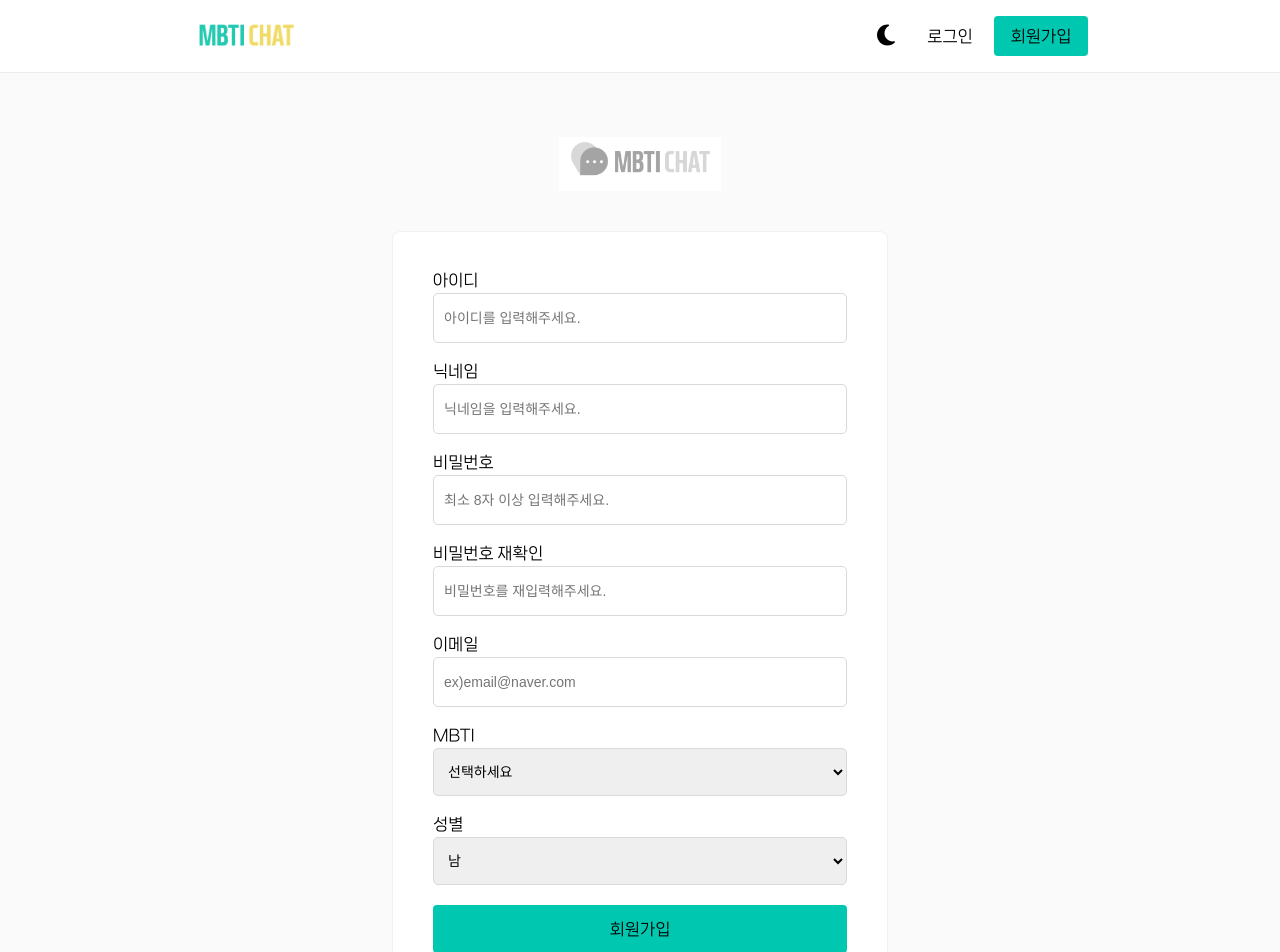
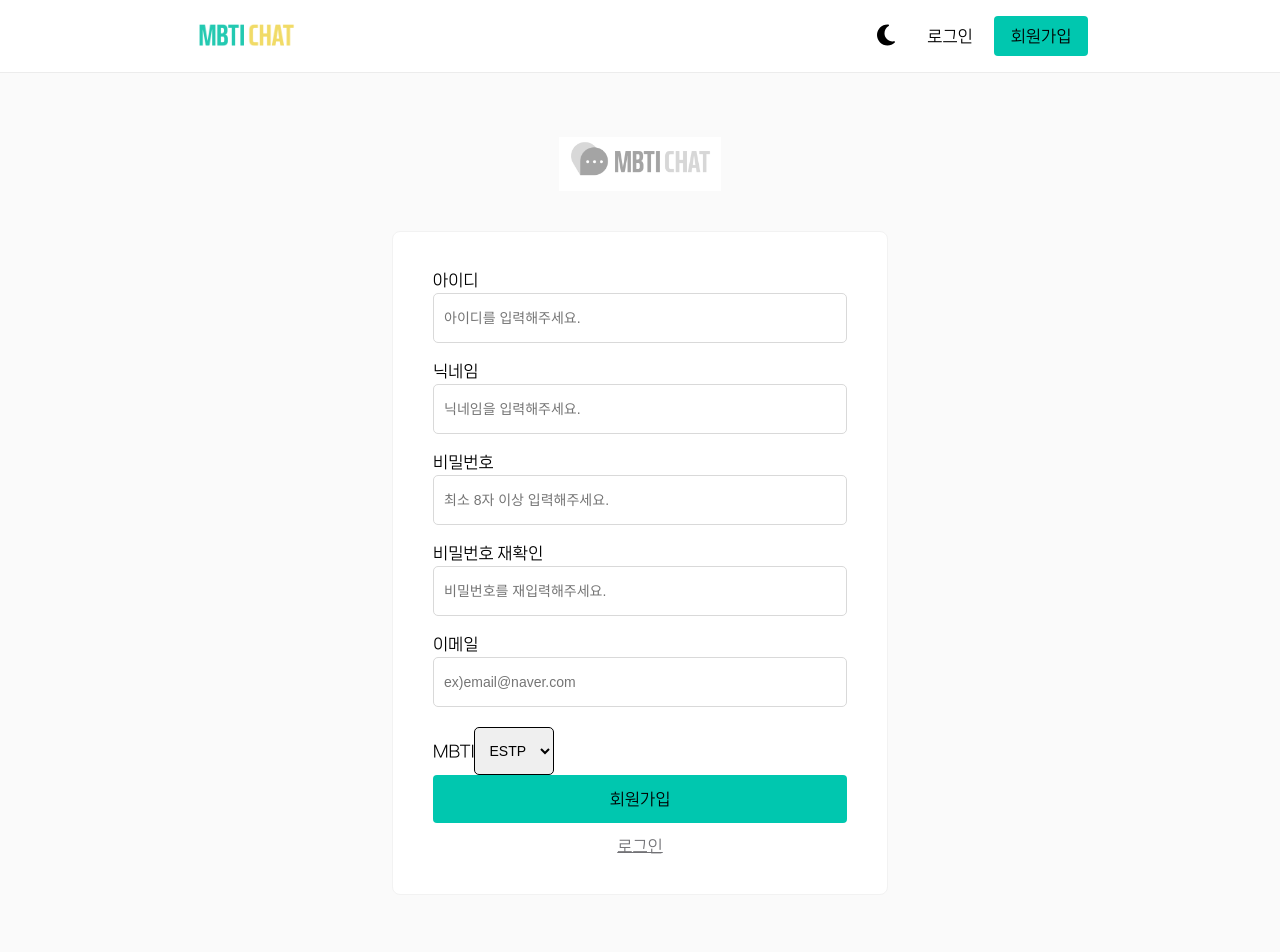
Before and after one commit to Sassy-Project/front-mbti-chat, a React (Create React App) app: page /signup in a window 1280 px wide. Shown: the top 952 px of the page. Built offline with nearby package versions, Linux system fonts and the light colour scheme.

Commit message:
fix: Update sign up

```diff
--- /dev/null
+++ b/src/components/LabelBasicInput/style.module.scss
@@ -0,0 +1,7 @@
+.FormContainer {
+  margin-bottom: 20px;
+  .error {
+    font-size: 13px;
+    color: #bf0b0b;
+  }
+}
--- a/src/components/LabelBasicInput/style.scss
+++ /dev/null
@@ -1,3 +0,0 @@
-.FormContainer{
-    margin-bottom: 20px;
-}
--- a/src/components/LabelBasicSelect/index.tsx
+++ b/src/components/LabelBasicSelect/index.tsx
@@ -2,29 +2,31 @@ import Label from '../styled-components/Label';
 import BasicSelect from '../styled-components/BasicSelect';
 
 interface LabelBasicSelectProps {
-  label?: string;
-  text?: string;
-  value?: string;
-  onChange?: (event: React.ChangeEvent<HTMLSelectElement>) => void;
-  options?: { value: string; label: string }[];
-  onBlur?: (event: React.ChangeEvent<HTMLSelectElement>) => void;
+  label: string;
+  text: string;
+  id: string;
+  value: string;
+  options: string[];
+  onChange: (e: React.ChangeEvent<HTMLInputElement>) => void;
+  onBlur?: (e: React.FocusEvent<HTMLSelectElement>) => void;
   hasError?: boolean;
   errorMessage?: string;
 }
 
 const LabelBasicSelect = (props: LabelBasicSelectProps) => {
-  const { label, text, value, onChange, options, onBlur, hasError, errorMessage } = props;
+  const { label, text, id, value, options, onChange, onBlur, hasError, errorMessage } = props;
   return (
     <div className='FormContainer'>
       <Label htmlFor={label} text={text} />
       <BasicSelect
+        id={id}
         value={value}
         onChange={onChange}
         options={options}
         onBlur={onBlur}
         hasError={hasError}
       />
-      {hasError ? <span className='BasicInput__error'>{errorMessage}</span> : null}
+      {hasError && <span className='BasicInput__error'>{errorMessage}</span>}
     </div>
   );
 };
--- a/src/components/LoginForm/index.tsx
+++ b/src/components/LoginForm/index.tsx
@@ -86,11 +86,10 @@ const LoginForm = () => {
           type='text'
           value={loginId}
           onChange={onChangeLoginId}
-          onBlur={onBlurLoginId}
+          // onBlur={onBlurLoginId}
           hasError={isValidLoginId}
           placeholder={ID_REQUIRE_CHECK}
           errorMessage={loginIdErrorMessage}
-          isFocused
         />
         <LabelBasicInput
           label='password'
@@ -100,11 +99,10 @@ const LoginForm = () => {
           type='password'
           value={password}
           onChange={onChangePassword}
-          onBlur={onBlurPassword}
+          // onBlur={onBlurPassword}
           hasError={isValidPassword}
           placeholder={PW_VALID_CHECK}
           errorMessage={passwordErrorMessage}
-          isFocused
         />
         <Button text='로그인' onClick={handleLoginClick} />
         <div className='LoginSupport'>
--- a/src/components/SignUpForm/index.tsx
+++ b/src/components/SignUpForm/index.tsx
@@ -1,4 +1,4 @@
-import { useState, useCallback, SyntheticEvent } from 'react';
+import { useState } from 'react';
 import { Link } from 'react-router-dom';
 import {
   ID_REQUIRE_CHECK,
@@ -10,24 +10,34 @@ import {
   EMAIL_REQUIRE_CHECK,
   EMAIL_VALID_CHECK,
   MBTI_REQUIRE_CHECK,
+  ID_OVERLAP_CHECK,
 } from '../../constants/message';
 import { regEmail } from '../../constants/regEx';
 import LabelBasicInput from '../LabelBasicInput';
 import LabelBasicSelect from '../LabelBasicSelect';
 import Button from '../styled-components/Button';
-import './style.scss';
+import API from '../../API/API';
+import styles from './style.module.scss';
 
-// Mbti select option interface
-interface Mbti {
-  id: string;
-  name: string;
-}
-
-// Gender select option interface
-interface Gender {
-  id: string;
-  name: string;
-}
+// mbti Select option
+const mbtiList = [
+  'ESTP',
+  'ESFP',
+  'ENFP',
+  'ENTP',
+  'ESTJ',
+  'ESFJ',
+  'ENFJ',
+  'ENTJ',
+  'ISTJ',
+  'ISFJ',
+  'INFJ',
+  'INTJ',
+  'ISTP',
+  'ISFP',
+  'INFP',
+  'INTP',
+];
 
 const SignUpForm = () => {
   const [loginId, setLoginId] = useState<string>('');
@@ -35,8 +45,8 @@ const SignUpForm = () => {
   const [password, setPassword] = useState<string>('');
   const [passwordConfirm, setPasswordConfirm] = useState<string>('');
   const [email, setEmail] = useState<string>('');
-  const [mbti, setMbti] = useState<string>('1');
-  const [gender, setGender] = useState<string>('1');
+  const [mbti, setMbti] = useState<string>('ESTP');
+  const [gender, setGender] = useState<string>('남');
   // Valid
   const [isValidLoginId, setIsValidLoginId] = useState<boolean>(false);
   const [isValidNickname, setIsValidNickname] = useState<boolean>(false);
@@ -45,74 +55,54 @@ const SignUpForm = () => {
   const [isValidEmail, setIsValidEmail] = useState<boolean>(false);
   const [isValidMbti, setIsValidMbti] = useState<boolean>(false);
   // Error Message
-  const [loginIdErrorMessage, setLoginIdErrorMessage] = useState<string>(ID_REQUIRE_CHECK); // 추후 아이디 중복 체크시 에러메시지 useState
-  const [nicknameErrorMessage, setNickNameErrorMessage] = useState<string>(NICKNAME_REQUIRE_CHECK);
+  const [loginIdErrorMessage, setLoginIdErrorMessage] = useState<string>(ID_REQUIRE_CHECK);
+  const [nicknameErrorMessage] = useState<string>(NICKNAME_REQUIRE_CHECK);
   const [passwordErrorMessage, setPasswordErrorMessage] = useState<string>(PW_REQUIRE_CHECK);
   const [passwordConfirmErrorMessage, setPasswordConfirmErrorMessage] =
     useState<string>(PWCONFIRM_REQUIRE_CHECK);
   const [emailErrorMessage, setEmailErrorMessage] = useState<string>(EMAIL_REQUIRE_CHECK);
   const [mbtiErrorMessage, setMbtiErrorMessage] = useState<string>(MBTI_REQUIRE_CHECK);
 
-  // MBTI select option
-  const mbtis: Mbti[] = [
-    { id: '1', name: '선택하세요' },
-    { id: '2', name: 'INFJ' },
-  ];
-
-  // Gender select option
-  const genders: Gender[] = [
-    { id: '1', name: '남' },
-    { id: '2', name: '여' },
-  ];
-
-  // LoginId Focus : ref styled component ISSUE
-  // const loginIdFocus = useCallback((inputElement) => {
-  //   if (inputElement) {
-  //     inputElement.focus();
-  //   }
-  // }, []);
-
-  // LoginId Change Event
-  const onChangeLoginId = (e: SyntheticEvent<HTMLInputElement>) => {
+  // LoginId onChange Event
+  const onChangeLoginId = (e: React.ChangeEvent<HTMLInputElement>) => {
     setLoginId(e.currentTarget.value);
     setIsValidLoginId(false);
-    // console.log(`onChange :${isValidLoginId}`);
   };
 
-  // Nickname Change Event
-  const onChangeNickname = (e: SyntheticEvent<HTMLInputElement>) => {
+  // Nickname onChange Event
+  const onChangeNickname = (e: React.ChangeEvent<HTMLInputElement>) => {
     setNickname(e.currentTarget.value);
     setIsValidNickname(false);
   };
 
-  // Password Change Event
-  const onChangePassword = (e: SyntheticEvent<HTMLInputElement>) => {
+  // Password onChange Event
+  const onChangePassword = (e: React.ChangeEvent<HTMLInputElement>) => {
     setPassword(e.currentTarget.value);
     setIsValidPassword(false);
   };
 
-  // PasswordConfirm Change Event
-  const onChangePasswordConfirm = (e: SyntheticEvent<HTMLInputElement>) => {
+  // PasswordConfirm onChange Event
+  const onChangePasswordConfirm = (e: React.ChangeEvent<HTMLInputElement>) => {
     setPasswordConfirm(e.currentTarget.value);
     setIsValidPasswordConfirm(false);
   };
 
-  // Email Change Event
-  const onChangeEmail = (e: SyntheticEvent<HTMLInputElement>) => {
+  // Email onChange Event
+  const onChangeEmail = (e: React.ChangeEvent<HTMLInputElement>) => {
     setEmail(e.currentTarget.value);
     setIsValidEmail(false);
   };
 
-  // Mbti Change Event
-  const onChangeMbti = (e: SyntheticEvent<HTMLSelectElement>) => {
+  // Mbti onChange Event select
+  const onChangeMbti = (e: React.FocusEvent<HTMLSelectElement>) => {
     setMbti(e.currentTarget.value);
     if (e.currentTarget.value !== '1') {
       setIsValidMbti(false);
     }
   };
 
-  // Gender Change Event
-  const onChangeGender = (e: SyntheticEvent<HTMLSelectElement>) => {
+  // Gender onChange Event select
+  const onChangeGender = (e: React.FocusEvent<HTMLSelectElement>) => {
     setGender(e.currentTarget.value);
   };
 
@@ -137,8 +127,7 @@ const SignUpForm = () => {
       setPasswordErrorMessage(PW_REQUIRE_CHECK);
       return;
     }
-
-    if (password.length <= 8) {
+    if (password.length < 8) {
       setIsValidPassword(true);
       setPasswordErrorMessage(PW_VALID_CHECK);
     }
@@ -191,8 +180,7 @@ const SignUpForm = () => {
     } else if (isValidPassword === false && !password) {
       setIsValidPassword(true);
     } else if (
-      isValidPasswordConfirm === false &&
-      !passwordConfirm &&
+      (isValidPasswordConfirm === false && !passwordConfirm) ||
       password !== passwordConfirm
     ) {
       setIsValidPasswordConfirm(true);
@@ -201,26 +189,35 @@ const SignUpForm = () => {
     } else if (isValidMbti === false && mbti === '1') {
       setIsValidMbti(true);
     } else {
-      // 회원가입 버튼 눌렀을때
-      // 콘솔 value
-      console.log(
-        `로그인아이디 : ${loginId}
-        닉네임:${nickname}
-        패스워드:${password}
-        패스워드확인:${passwordConfirm}
-        이메일:${email}
-        mbti:${mbti}
-        gender:${gender}`
-      );
+      // Sign up API
+      const data = {
+        loginId,
+        nickname,
+        password,
+        email,
+        mbti: '1',
+        gender: '남',
+      };
+      const response = API.signUp(data);
+      response
+        .then((res) => {
+          if (res.data.code === 'SignUp') {
+            alert('회원가입이 완료되었습니다.'); // 추후 modal 공통 컴포넌트 작업 고려
+            window.location.replace('/login');
+          }
+        })
+        .catch((error) => {
+          if (error.code === 'ERR_BAD_REQUEST') {
+            error.message = '회원가입에 실패하였습니다.';
+            alert(error.message);
+          }
+        });
     }
   };
 
-  // form API submit
-
   return (
-    <div className='SignUpForm'>
+    <div className={styles.SignUpForm}>
       <form>
-        {/* ref styled component Issue */}
         <LabelBasicInput
           label='loginId'
           text='아이디'
@@ -233,7 +230,6 @@ const SignUpForm = () => {
           hasError={isValidLoginId}
           placeholder={ID_REQUIRE_CHECK}
           errorMessage={loginIdErrorMessage}
-          isFocused
         />
         <LabelBasicInput
           label='nickname'
@@ -247,7 +243,6 @@ const SignUpForm = () => {
           hasError={isValidNickname}
           placeholder={NICKNAME_REQUIRE_CHECK}
           errorMessage={nicknameErrorMessage}
-          isFocused
         />
         <LabelBasicInput
           label='password'
@@ -261,7 +256,6 @@ const SignUpForm = () => {
           hasError={isValidPassword}
           placeholder={PW_VALID_CHECK}
           errorMessage={passwordErrorMessage}
-          isFocused
         />
         <LabelBasicInput
           label='passwordConfirm'
@@ -275,7 +269,6 @@ const SignUpForm = () => {
           hasError={isValidPasswordConfirm}
           placeholder={PWCONFIRM_REQUIRE_CHECK}
           errorMessage={passwordConfirmErrorMessage}
-          isFocused
         />
         <LabelBasicInput
           label='email'
@@ -289,27 +282,24 @@ const SignUpForm = () => {
           hasError={isValidEmail}
           placeholder='ex)email@naver.com'
           errorMessage={emailErrorMessage}
-          isFocused
         />
         <LabelBasicSelect
+          label='mbti'
           text='MBTI'
-          options={mbtis.map((mbtiItem) => ({ value: mbtiItem.id, label: mbtiItem.name }))}
+          id='mbti'
+          options={mbtiList}
           value={mbti}
           onChange={onChangeMbti}
           onBlur={onBlurMbti}
           hasError={isValidMbti}
           errorMessage={mbtiErrorMessage}
         />
-        <LabelBasicSelect
-          text='성별'
-          options={genders.map((genderItem) => ({ value: genderItem.id, label: genderItem.name }))}
-          value={gender}
-          onChange={onChangeGender}
-        />
-        <Button text='회원가입' onClick={handleLastCheckClick} />
-        <Link to='/login' className='SignUpForm__prev'>
-          로그인
-        </Link>
+        <div className={styles.signup__btn}>
+          <Button text='회원가입' onClick={handleLastCheckClick} />
+          <Link to='/login' className={styles.signup__btn__prev}>
+            로그인
+          </Link>
+        </div>
       </form>
     </div>
   );
--- /dev/null
+++ b/src/components/SignUpForm/style.module.scss
@@ -0,0 +1,18 @@
+@import '../../sass/abstracts/mixins';
+@import '../../main.scss';
+
+.SignUpForm {
+  border: 0.0625rem solid #f2f2f2;
+  border-radius: 8px;
+  width: 414px;
+  padding: 40px;
+  background-color: #fff;
+  .signup__btn {
+    text-align: center;
+    &__prev {
+      display: inline-block;
+      color: #737377;
+      margin-top: 15px;
+    }
+  }
+}
--- a/src/components/SignUpForm/style.scss
+++ /dev/null
@@ -1,34 +0,0 @@
-.SignUpForm {
-  border: .0625rem solid #f2f2f2;
-  border-radius: 8px;
-  width: 414px;
-  padding: 40px;
-  background-color: #fff;
-  .BasicInput {
-    &__error {
-      font-size: 14px;
-      color: #BF0B0B !important;
-    }
-  }
-  Input {
-    display: flex;
-    width:calc(100% - 22px);
-    margin: 5px 0px;
-    outline: none;
-    border: 1px solid #D9D9D9;
-  }
-  select {
-    display: flex;
-    width: 100%;
-    height: 48px;
-    margin: 5px 0px;
-    padding: 0 10px;
-    border:1px solid #D9D9D9;
-  }
-  .SignUpForm__prev {
-    display: block;
-    color: #737377;
-    margin: 10px auto;
-    text-align: center;
-  }
-}
--- a/src/components/styled-components/BasicSelect.tsx
+++ b/src/components/styled-components/BasicSelect.tsx
@@ -1,19 +1,21 @@
+/* eslint-disable @typescript-eslint/no-unused-vars */
 import styled from 'styled-components';
 
 interface SelectProps {
-  options: { value: string; label: string }[];
+  id: string;
   value: string;
-  onChange: (event: React.ChangeEvent<HTMLSelectElement>) => void;
-  onBlur?: (event: React.ChangeEvent<HTMLSelectElement>) => void;
+  options: string[];
+  onChange: (e: React.ChangeEvent<HTMLInputElement>) => void;
+  onBlur?: (e: React.FocusEvent<HTMLSelectElement>) => void;
   hasError?: boolean;
 }
 
-const Select = ({ options, value, onChange, onBlur, hasError }: SelectProps) => {
+const Select = ({ id, value, options, onChange, onBlur, hasError }: SelectProps) => {
   return (
-    <StyledSelect value={value} onChange={onChange} onBlur={onBlur} hasError={hasError}>
+    <StyledSelect id={id} value={value} onChange={onChange} onBlur={onBlur}>
       {options.map((option) => (
-        <option key={option.value} value={option.value}>
-          {option.label}
+        <option key={option} value={option}>
+          {option}
         </option>
       ))}
     </StyledSelect>
@@ -24,7 +26,7 @@ const StyledSelect = styled.select<Pick<SelectProps, 'hasError'>>`
   height: 48px;
   padding: 0 10px;
   border-radius: 5px;
-  border: 1px solid ${(props) => (props.hasError ? '#bf0b0b !important' : null)};
+  border: 1px solid ${(props) => (props.hasError ? '#bf0b0b' : null)};
   font-size: 14px;
 `;
 
--- a/src/constants/message.ts
+++ b/src/constants/message.ts
@@ -1,5 +1,6 @@
 /** Login, Register, Profile */
 export const ID_REQUIRE_CHECK = '아이디를 입력해주세요.';
+export const ID_OVERLAP_CHECK = '아이디 중복입니다.';
 export const NICKNAME_REQUIRE_CHECK = '닉네임을 입력해주세요.';
 export const PW_REQUIRE_CHECK = '비밀번호를 입력해주세요.';
 export const PW_VALID_CHECK = '최소 8자 이상 입력해주세요.'; // 변수명 컨셉 확인 필요
```
Also changed, not shown: src/components/LabelBasicInput/index.tsx (+9 -13 lines), src/components/styled-components/BasicInput.tsx (+8 -16 lines).
